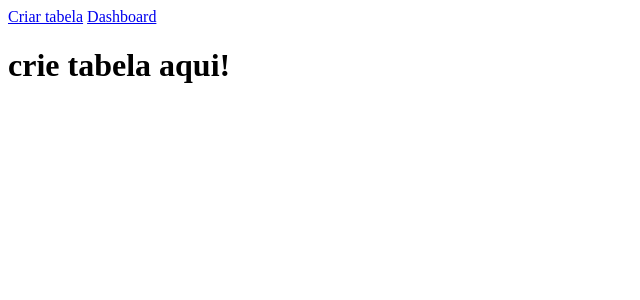
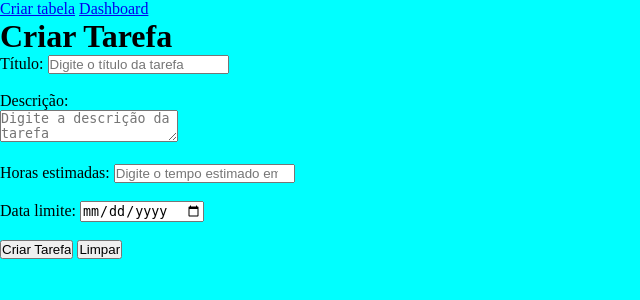
Before and after one commit to vinicius-J-Santos/taskMaster, a PHP site: page /?pag=criar in a window 1280 px wide. Shown: the top 300 px of the page, without its empty margins (0-640 px from the left). Run offline with PHP 8.4, Linux system fonts and the light colour scheme.

```diff
--- /dev/null
+++ b/css/style.css
@@ -0,0 +1,7 @@
+* {
+    margin: 0;
+    padding: 0;
+}
+body {
+    background-color: aqua;
+}
--- a/index.php
+++ b/index.php
@@ -5,6 +5,7 @@
     <meta name="viewport" content="width=device-width, initial-scale=1.0">
     <title>Task Master</title>
 </head>
+<link rel="stylesheet" href="css/style.css">
 <body>
     <header>
         <a href="?pag=criar">Criar tabela</a>
--- a/paginas/criar.html
+++ b/paginas/criar.html
@@ -1,11 +1,19 @@
-<!DOCTYPE html>
-<html lang="en">
-<head>
-    <meta charset="UTF-8">
-    <meta name="viewport" content="width=device-width, initial-scale=1.0">
-    <title>Document</title>
-</head>
-<body>
-    <h1>crie tabela aqui!</h1>
-</body>
-</html>
+<div class="container">
+    <h1>Criar Tarefa</h1>
+    <form action="salvar.php" method="post">
+        <label for="titulo">Título: </label>
+        <input type="text" name="titulo" id="titulo" required placeholder="Digite o título da tarefa">
+        <br><br>
+        <label for="desc"> Descrição: </label> <br>
+        <textarea name="descricao" id="desc" required placeholder="Digite a descrição da tarefa"></textarea>
+        <br><br>
+        <label for="estimado">Horas estimadas: </label>
+        <input type="number" name="horas_estimada" id="estimado" required placeholder="Digite o tempo estimado em horas">
+        <br><br>
+        <label for="data">Data limite: </label>
+        <input type="date" name="data_limite" id="date" required>
+        <br><br>
+        <input type="submit" value="Criar Tarefa">
+        <input type="reset" value="Limpar">
+    </form>
+</div>
```
Also changed, not shown: bd.php (added, +15 -0 lines).
